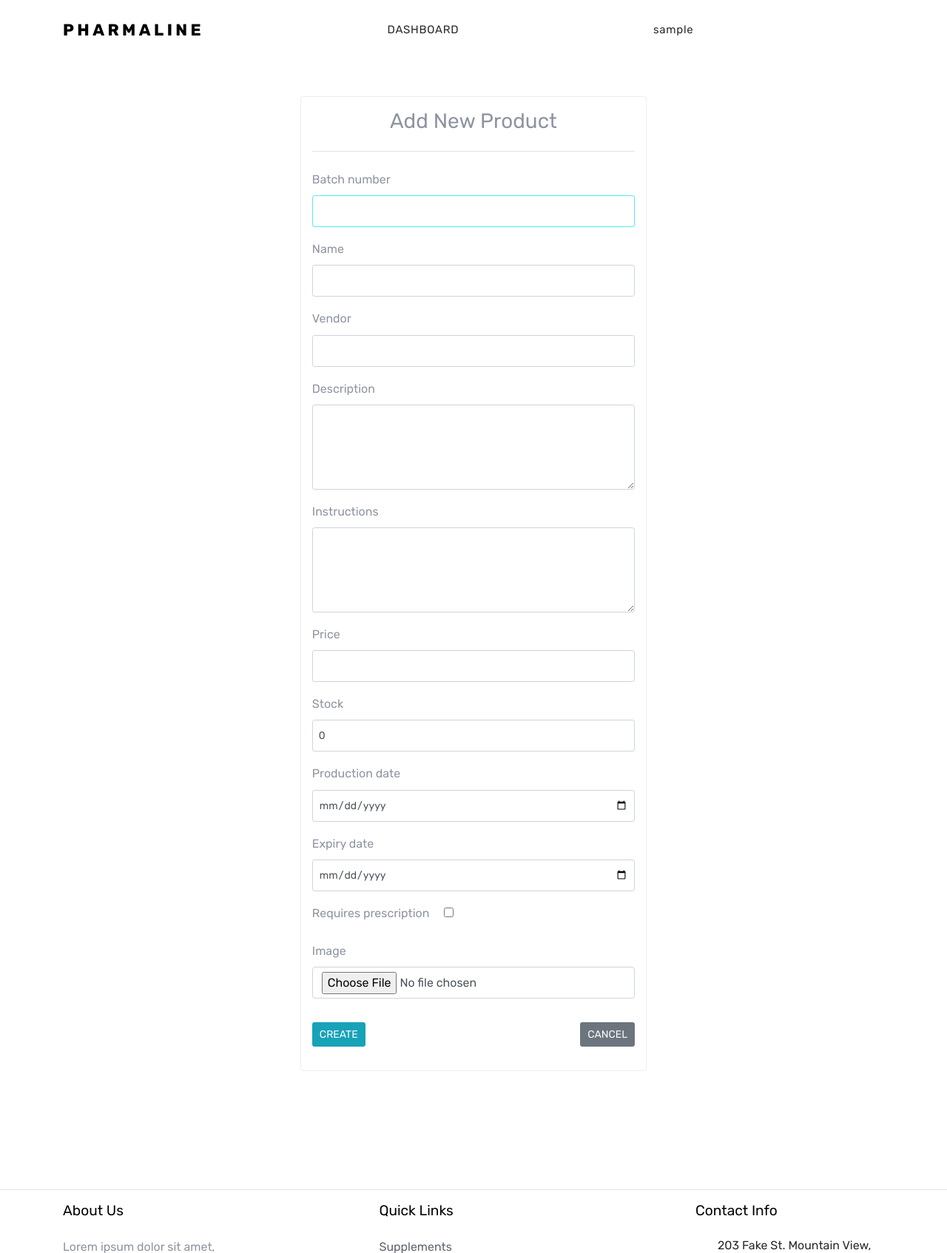
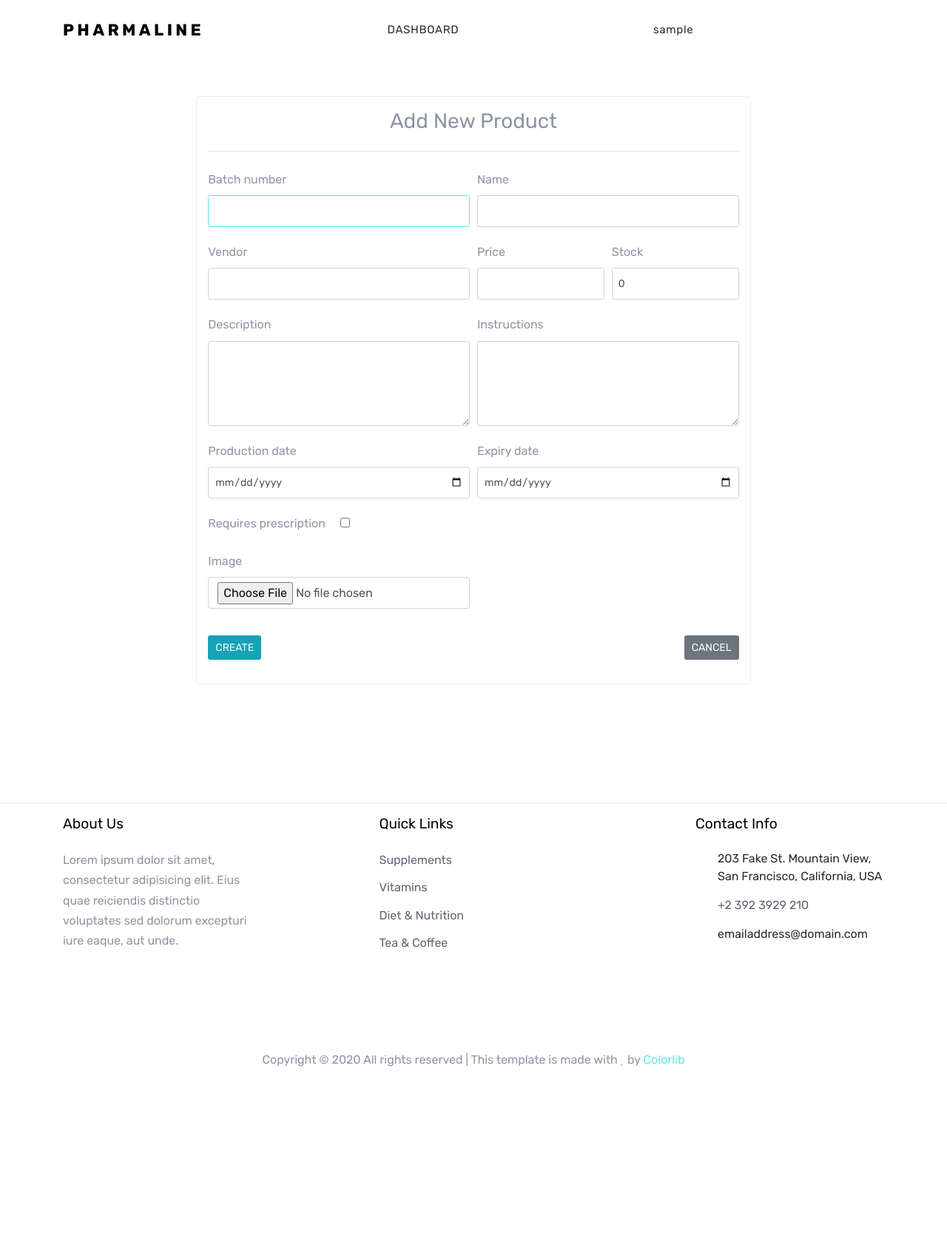
Before and after one commit to Eyu-Tes/pharmaline, a Django app: page /pharmacy/1/product/create/ in a window 1280 px wide. Shown: the top 1694 px of the page at 74% size. After the commit the page ends 1442 px from the top, so only its background shows below. Run offline with Django 3.2, Linux system fonts and the light colour scheme; a user stored in the database is signed in; tables that the repository leaves empty hold one stand-in row (values such as "Sample post"); some libraries are stand-ins or nearby versions; some web fonts are replaced.

Commit message:
added form grid

```diff
--- a/store/templates/store/manage_product.html
+++ b/store/templates/store/manage_product.html
@@ -3,7 +3,7 @@
 {% block content %}
     <div class="container my-5 px-2">
 		<div class="row mx-0">
-			<div class="col-md-8 col-lg-5 py-3 mx-auto border rounded">
+			<div class="col-md-10 col-lg-8 py-3 mx-auto border rounded">
 				<h3 class="mb-4 pb-4 border-bottom text-center">{{ form_header }} Product</h3>
 
 				<div class="mb-2">
@@ -13,17 +13,107 @@
                 {# for forms with files & images add ---> enctype="multipart/form-data"  #}
                 <form enctype="multipart/form-data" action="" method="post" novalidate>
                     {% csrf_token %}
-                    {% for field in form %}
-                        <div class="form-group">
-                            <label for="{{field.id}}" class="mr-3">{{field.label}}</label>
-                            {{field}}
+                    <div class="form-row">
+                        <div class="form-group col-sm-6">
+                            <label for="{{form.batch_number.id_for_label}}" class="mr-3">{{form.batch_number.label}}</label>
+                            {{form.batch_number}}
                             <div class="invalid-feedback d-block">
-                                {% for err in field.errors %}
+                                {% for err in form.batch_number.errors %}
                                     <div>{{err}}</div>
                                 {% endfor %}
                             </div>
                         </div>
-                    {% endfor %}
+                        <div class="form-group col-sm-6">
+                            <label for="{{form.name.id_for_label}}" class="mr-3">{{form.name.label}}</label>
+                            {{form.name}}
+                            <div class="invalid-feedback d-block">
+                                {% for err in form.name.errors %}
+                                    <div>{{err}}</div>
+                                {% endfor %}
+                            </div>
+                        </div>
+                        <div class="form-group col-sm-6">
+                            <label for="{{form.vendor.id_for_label}}" class="mr-3">{{form.vendor.label}}</label>
+                            {{form.vendor}}
+                            <div class="invalid-feedback d-block">
+                                {% for err in form.vendor.errors %}
+                                    <div>{{err}}</div>
+                                {% endfor %}
+                            </div>
+                        </div>
+                        <div class="form-group col-sm-3">
+                            <label for="{{form.price.id_for_label}}" class="mr-3">{{form.price.label}}</label>
+                            {{form.price}}
+                            <div class="invalid-feedback d-block">
+                                {% for err in form.price.errors %}
+                                    <div>{{err}}</div>
+                                {% endfor %}
+                            </div>
+                        </div>
+                        <div class="form-group col-sm-3">
+                            <label for="{{form.stock.id_for_label}}" class="mr-3">{{form.stock.label}}</label>
+                            {{form.stock}}
+                            <div class="invalid-feedback d-block">
+                                {% for err in form.stock.errors %}
+                                    <div>{{err}}</div>
+                                {% endfor %}
+                            </div>
+                        </div>
+                        <div class="form-group col-sm-6">
+                            <label for="{{form.description.id_for_label}}" class="mr-3">{{form.description.label}}</label>
+                            {{form.description}}
+                            <div class="invalid-feedback d-block">
+                                {% for err in form.description.errors %}
+                                    <div>{{err}}</div>
+                                {% endfor %}
+                            </div>
+                        </div>
+                        <div class="form-group col-sm-6">
+                            <label for="{{form.instruction.id_for_label}}" class="mr-3">{{form.instructions.label}}</label>
+                            {{form.instructions}}
+                            <div class="invalid-feedback d-block">
+                                {% for err in form.instructions.errors %}
+                                    <div>{{err}}</div>
+                                {% endfor %}
+                            </div>
+                        </div>
+                        <div class="form-group col-sm-6">
+                            <label for="{{form.production_date.id_for_label}}" class="mr-3">{{form.production_date.label}}</label>
+                            {{form.production_date}}
+                            <div class="invalid-feedback d-block">
+                                {% for err in form.production_date.errors %}
+                                    <div>{{err}}</div>
+                                {% endfor %}
+                            </div>
+                        </div>
+                        <div class="form-group col-sm-6">
+                            <label for="{{form.expiry_date.id_for_label}}" class="mr-3">{{form.expiry_date.label}}</label>
+                            {{form.expiry_date}}
+                            <div class="invalid-feedback d-block">
+                                {% for err in form.expiry_date.errors %}
+                                    <div>{{err}}</div>
+                                {% endfor %}
+                            </div>
+                        </div>
+                        <div class="form-group col-12">
+                            <label for="{{form.requires_prescription.id_for_label}}" class="mr-3">{{form.requires_prescription.label}}</label>
+                            {{form.requires_prescription}}
+                        </div>
+                        {% if form_header == 'Edit' %}
+                            <div class="form-group col-6">
+                                <img src={{form.instance.image.url}} alt="" width="270px">
+                            </div>
+                        {% endif %}
+                        <div class="form-group col-6">
+                            <label for="{{form.image.id_for_label}}" class="mr-3">{{form.image.label}}</label>
+                            {{form.image}}
+                            <div class="invalid-feedback d-block">
+                                {% for err in form.image.errors %}
+                                    <div>{{err}}</div>
+                                {% endfor %}
+                            </div>
+                        </div>
+                    </div>
                     <div class="py-3">
                         <input type="submit" value="{{ submit_msg }}" class="btn btn-info btn-sm">
                         <a href="{% url 'store:products' %}?user=pharmacy&id={{user.pharmacy.id}}" class="btn btn-secondary btn-sm float-right" style="padding: 0.25rem 0.5rem !important;">Cancel</a>
```
